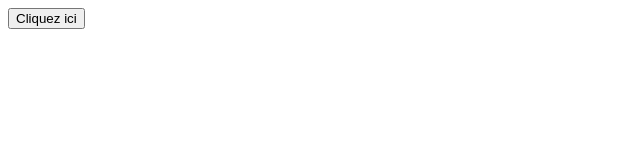
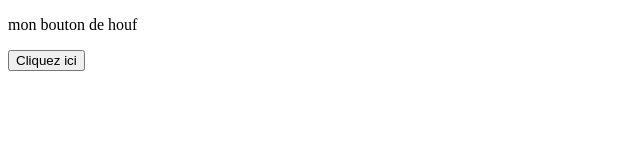
Before and after one commit to Herca-vetement/Herca, a plain HTML site: page index.html in a window 1280 px wide. Shown: the whole page, without its empty margins (0-640 px from the left). Drawn offline with Linux system fonts and the light colour scheme.

Commit message:
Update index.html

```diff
--- a/index.html
+++ b/index.html
@@ -4,6 +4,7 @@
     <title>test mon bouton</title>
 </head>
 <body>
+    <p>mon bouton de houf</p>
     <button onclick="window.location.href = 'https://herca.bigcartel.com/';">Cliquez ici</button>
 </body>
 </html>
```
